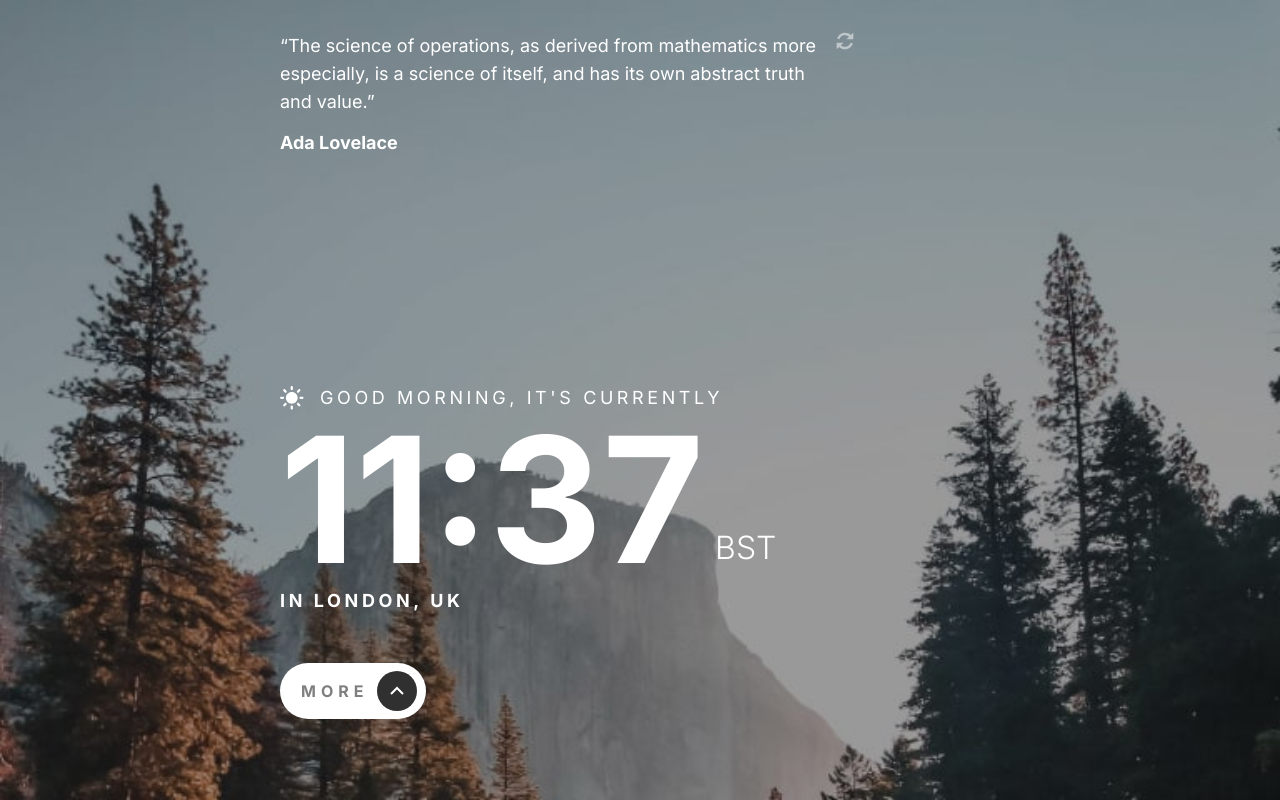
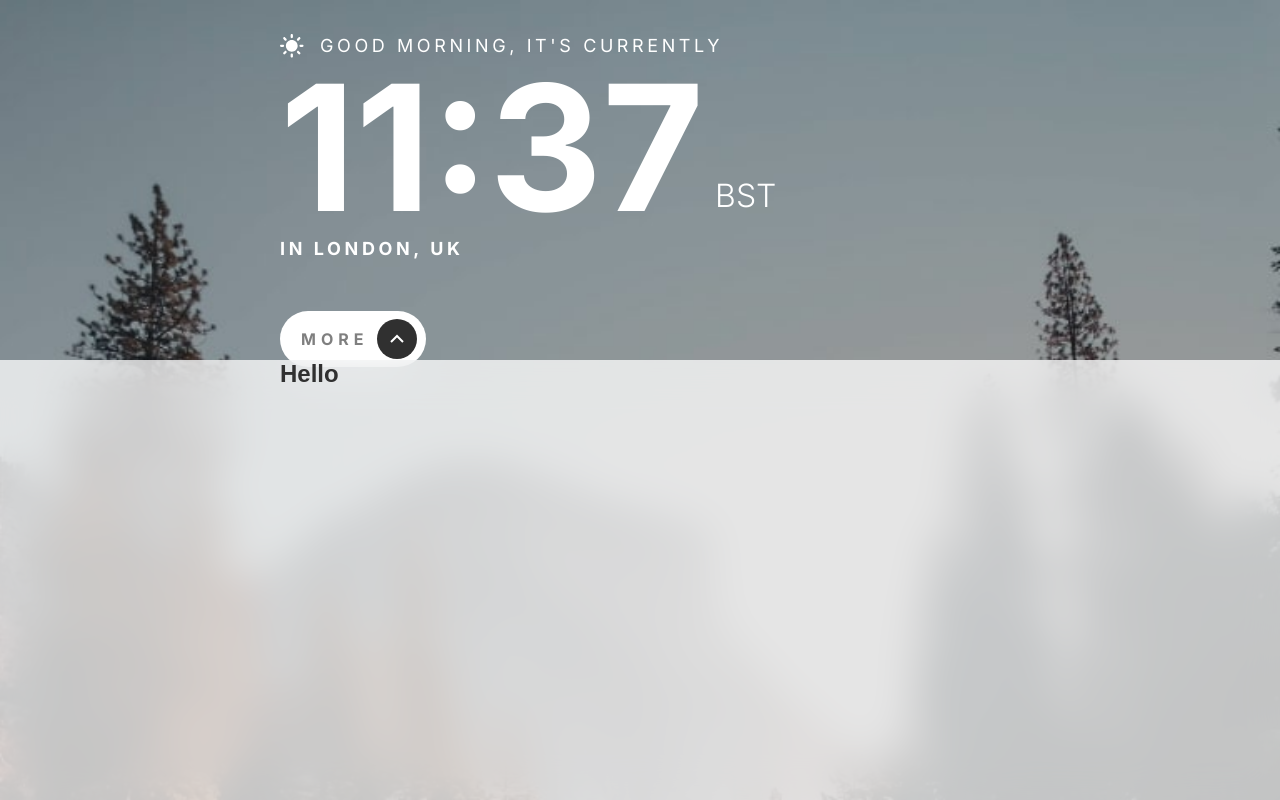
Before and after one commit to Urichcool/Clock, a React (Create React App) app: page / in a window 1280 px wide. Built offline with nearby package versions, Linux system fonts and the light colour scheme.

Commit message:
added-more-section

```diff
--- /dev/null
+++ b/src/components/App-clock-more-section/AppClockMoreSection.tsx
@@ -0,0 +1,13 @@
+import React from 'react';
+
+function AppClockMoreSection() {
+    return (
+      <section className="app-clock-more-section-day">
+        <div className="container">
+          <h1>Hello</h1>
+        </div>
+      </section>
+    );
+}
+
+export default AppClockMoreSection;
--- a/src/components/App-clock-section/AppClockSection.tsx
+++ b/src/components/App-clock-section/AppClockSection.tsx
@@ -6,7 +6,7 @@ import ArrowUpIcon from "../../images/icons/ArrowUpIcon";
 const AppClockSection = () => {
   return (
     <section className="app-clock-section">
-      <div className="app-clock-section-quote-container">
+      {/* <div className="app-clock-section-quote-container">
         <div className="app-clock-section-quote-container-text">
           <p className="app-clock-section-quote body-text">
             “The science of operations, as derived from mathematics more
@@ -20,7 +20,7 @@ const AppClockSection = () => {
         <button className="app-clock-section-quote-button">
           <RefreshIcon />
         </button>
-      </div>
+      </div> */}
       <div className="app-clock-section-clock-container">
         <div className="app-clock-section-clock-time-of-day-container">
           <SunIcon />
--- a/src/components/App.tsx
+++ b/src/components/App.tsx
@@ -1,5 +1,6 @@
 import React from 'react';
 import AppClockSection from './App-clock-section/AppClockSection';
+import AppClockMoreSection from './App-clock-more-section/AppClockMoreSection';
 
 function App() {
   return (
@@ -7,6 +8,7 @@ function App() {
       <div className="container">
         <AppClockSection />
       </div>
+      <AppClockMoreSection />
     </div>
   );
 }
--- /dev/null
+++ b/src/scss/app-clock-more-section/_app-clock-more-section.scss
@@ -0,0 +1,33 @@
+.app-clock-more-section-day {
+  position: absolute;
+  bottom: 0;
+  left: 0;
+  height: 256px;
+  width: 100%;
+  background: rgba(255, 255, 255, 0.75);
+  backdrop-filter: blur(20.387113571166992px);
+  color: $gray;
+  @include tablet {
+    height: 440px;
+  }
+  @include desktop {
+    height: 400px;
+  }
+}
+
+.app-clock-more-section-night {
+  position: absolute;
+  bottom: 0;
+  left: 0;
+  height: 256px;
+  width: 100%;
+  background: rgba(0, 0, 0, 0.75);
+  backdrop-filter: blur(20.387113571166992px);
+   color: $white;
+  @include tablet {
+    height: 440px;
+  }
+  @include desktop {
+    height: 400px;
+  }
+}
--- /dev/null
+++ b/src/scss/app-clock-more-section/_index.scss
@@ -0,0 +1 @@
+@import "app-clock-more-section"
--- a/src/scss/index.scss
+++ b/src/scss/index.scss
@@ -3,3 +3,5 @@
 @import 'variables/';
 @import 'app-background/';
 @import "app-clock-section/";
+@import 'variables/';
+@import "app-clock-more-section/"
```
